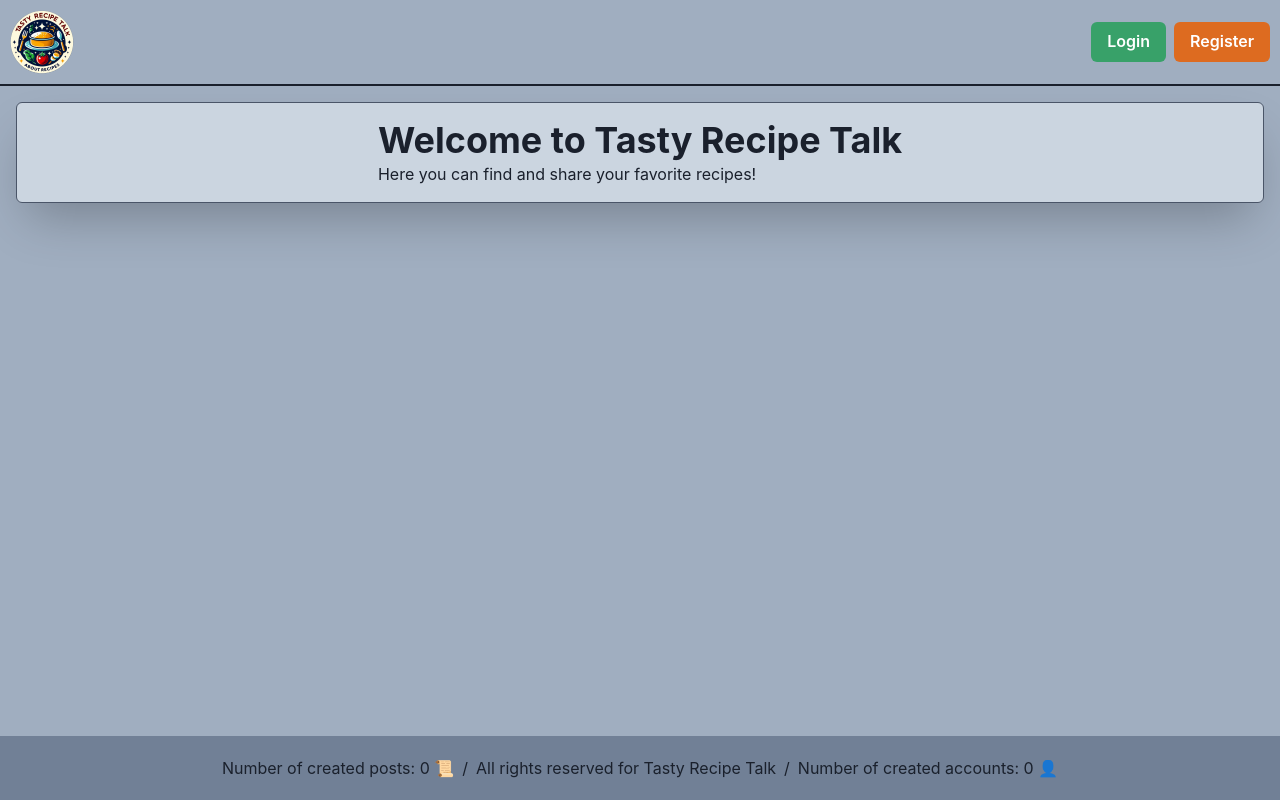
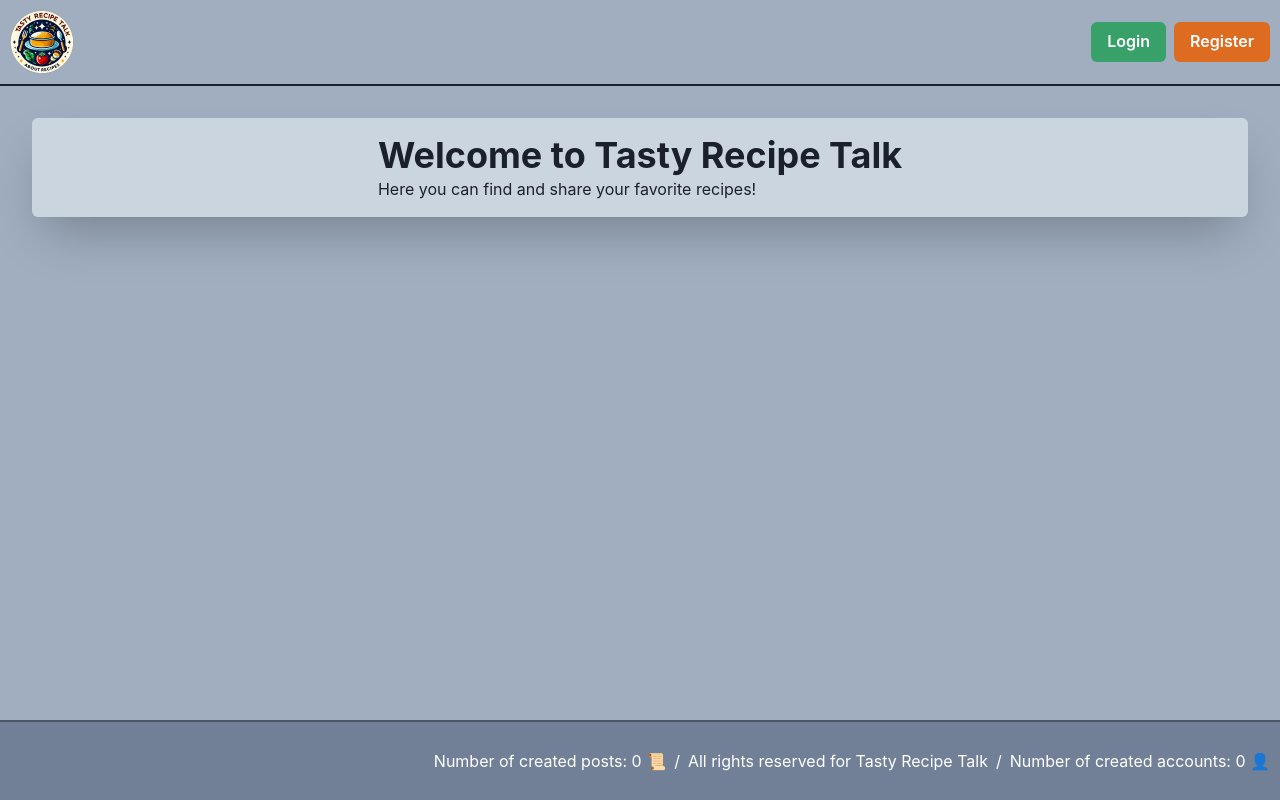
Before and after one commit to A58-Agents-Team1/Tasty-Recipe-Talk, a React (Vite) app: page / in a window 1280 px wide. Built offline with nearby package versions, Linux system fonts and the light colour scheme; no server answers; the database is empty.

Commit message:
Fix footer position

```diff
--- a/src/components/Footer.jsx
+++ b/src/components/Footer.jsx
@@ -1,6 +1,6 @@
-import { useEffect, useState } from "react";
-import { getAllPosts, getAllUsers } from "../services/users.service";
-import { Breadcrumb, BreadcrumbItem, Flex, Text } from "@chakra-ui/react";
+import { useEffect, useState } from 'react';
+import { getAllPosts, getAllUsers } from '../services/users.service';
+import { Breadcrumb, BreadcrumbItem, Flex, Text } from '@chakra-ui/react';
 export default function Footer() {
   const [countUser, setCountUser] = useState();
   const [countPosts, setCountPosts] = useState();
@@ -8,19 +8,23 @@ export default function Footer() {
   useEffect(() => {
     getAllUsers().then((data) => setCountUser(data));
     getAllPosts().then((data) => setCountPosts(data));
-  }, []);
+  }, [countUser, countPosts]);
 
   return (
     <Flex
       as='footer'
-      position='fixed'
+      position='static'
       bottom='0'
+      mt='auto'
+      p='10px'
+      alignItems='center'
+      justify='end'
       width='100%'
-      p='5'
-      mt='4'
+      height={{ base: '10vh', md: '10vh' }}
+      borderTop='2px solid'
+      borderColor={'gray.600'}
       bg='gray.500'
-      justifyContent='center'
-      alignItems='center'
+      color={'white'}
     >
       <Breadcrumb as='div'>
         <BreadcrumbItem>
--- a/src/hoc/Layout.jsx
+++ b/src/hoc/Layout.jsx
@@ -1,29 +1,34 @@
-import NavBar from "../components/NavBar.jsx";
-import Footer from "../components/Footer.jsx";
-import PropTypes from "prop-types";
-import { Box, Flex } from "@chakra-ui/react";
+import NavBar from '../components/NavBar.jsx';
+import Footer from '../components/Footer.jsx';
+import PropTypes from 'prop-types';
+import { Box, Flex } from '@chakra-ui/react';
 
 export default function Layout({ children }) {
   return (
-    <Box bg='gray.400' minHeight='100vh' height='100%'>
+    <Flex
+      direction='column'
+      bg='gray.400'
+      minHeight='100vh'
+      height='100%'
+      width='100%'
+    >
       <NavBar />
       <Flex
-        direction='column'
-        align='center'
         justify='center'
-        border='1px solid'
         borderColor='gray.600'
         borderRadius='md'
         bg='gray.300'
         p='1rem'
         mt='1rem'
-        mx='1rem'
+        mb='auto'
+        mx='2rem'
         shadow='2xl'
+        minH={{ base: '80vh', md: '100%' }}
       >
         {children}
       </Flex>
       <Footer />
-    </Box>
+    </Flex>
   );
 }
 
```
